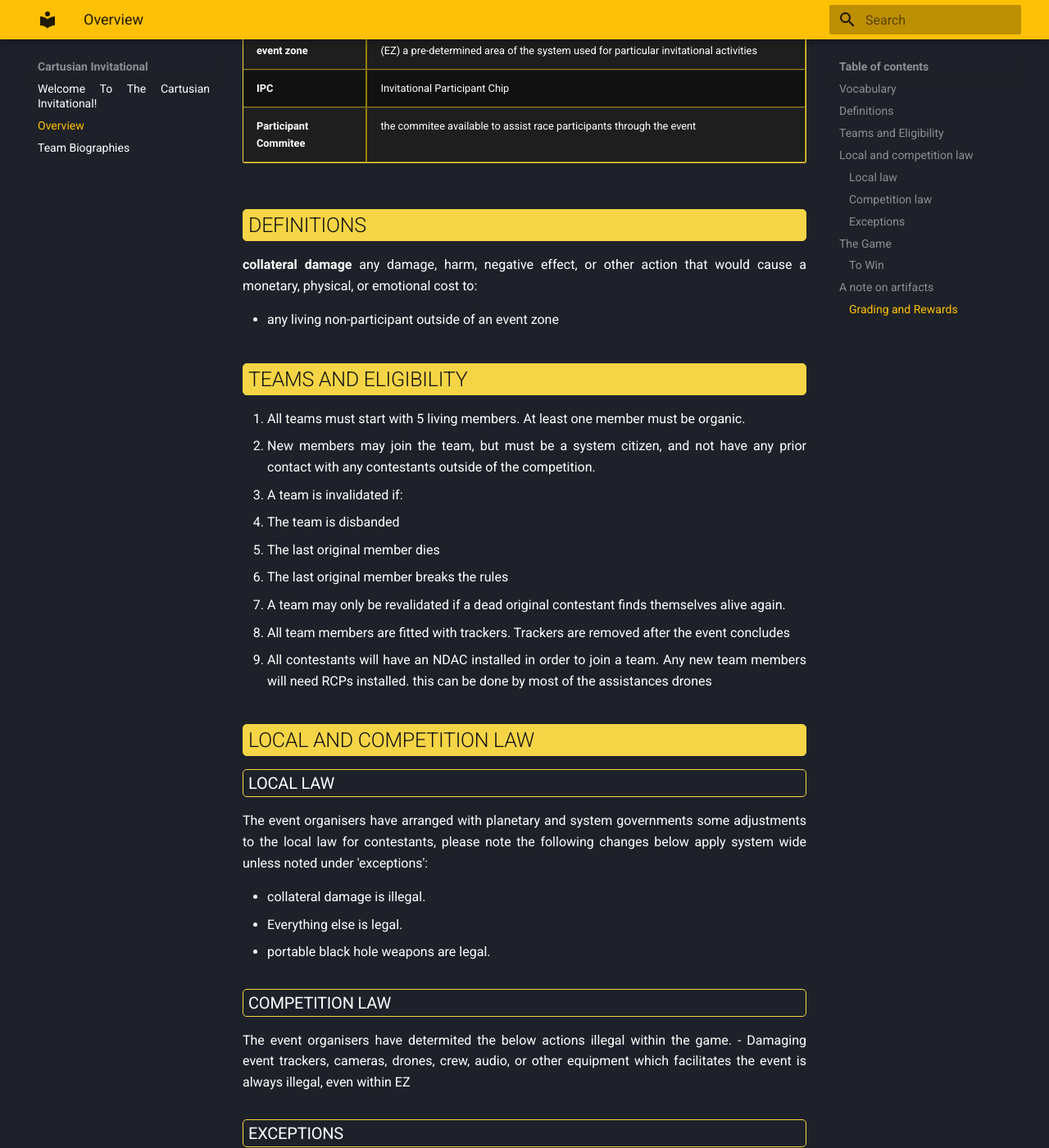
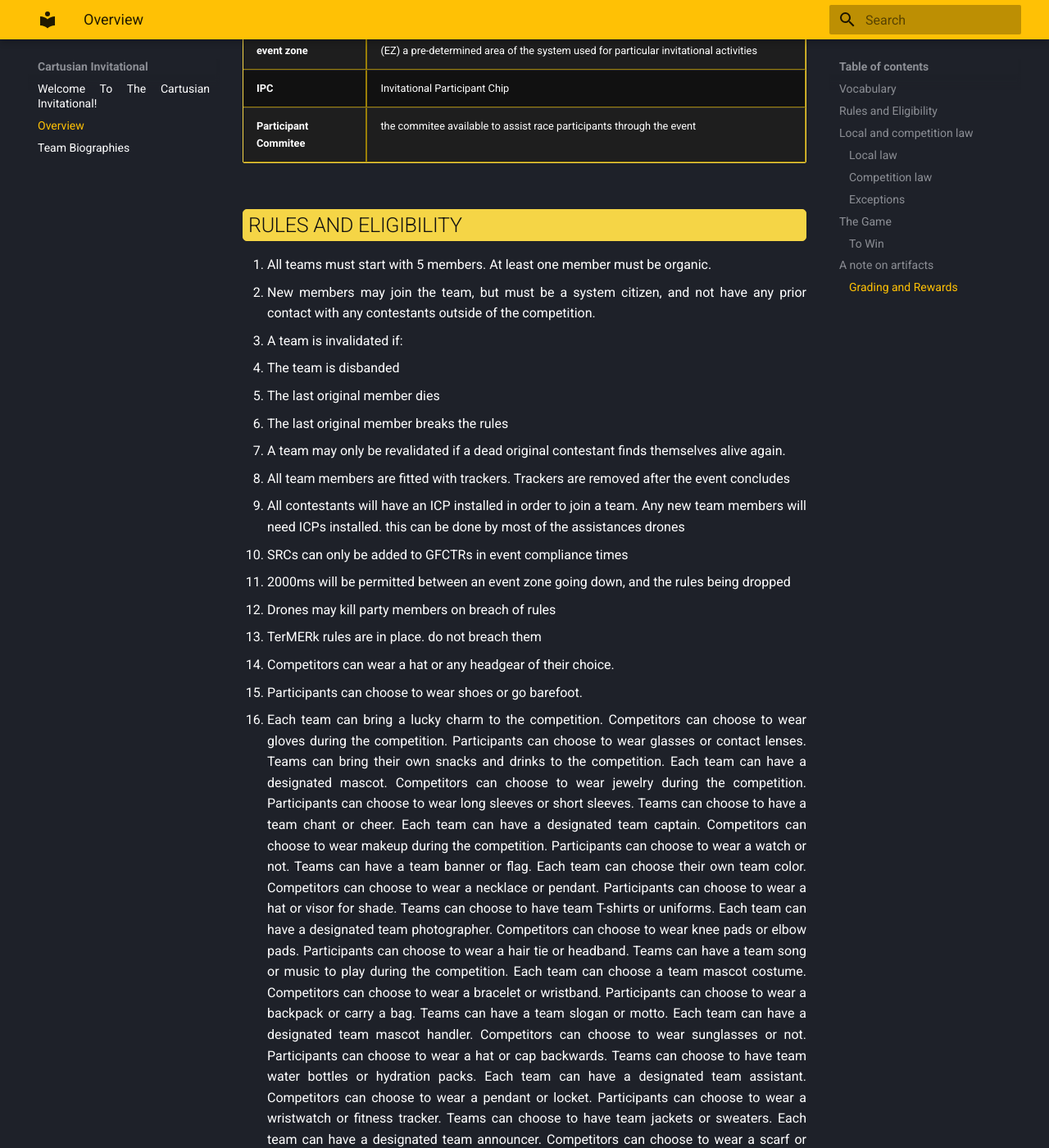
Before and after one commit to RollForCode/cartusian-triangles-wiki, an MkDocs documentation site: the page built from docs/overview.md, in a window 1280 px wide and 1400 px high, scrolled down 472 px. Shown: the whole window at 82% size. Built offline with MkDocs 1.6.1 and Material for MkDocs 9.7.7, drawn with Linux system fonts in a browser that asks for light colours; some of the changed text lies outside the part shown.

Commit message:
Update from https://github.com/RollForCode/starfinder-trianges/commit/d7e2abe4f1a53ea9283bace0bae5dca7c69bfd0e

```diff
--- a/docs/overview.md
+++ b/docs/overview.md
@@ -13,16 +13,9 @@ Information on this page is to help you understand the rules.
 | **IPC** | Invitational Participant Chip |
 | **Participant Commitee** | the commitee available to assist race participants through the event |
 
-## Definitions
+## Rules and Eligibility
 
-**collateral damage**
-any damage, harm, negative effect, or other action that would cause a monetary, physical, or emotional cost to:
-
-- any living non-participant outside of an event zone
-
-## Teams and Eligibility
-
-1. All teams must start with 5 living members. At least one member must be organic.
+1. All teams must start with 5 members. At least one member must be organic.
 2. New members may join the team, but must be a system citizen, and not have any prior contact with any contestants outside of the competition.
 3. A team is invalidated if:
    - The team is disbanded
@@ -30,7 +23,69 @@ any damage, harm, negative effect, or other action that would cause a monetary,
    - The last original member breaks the rules
 4. A team may only be revalidated if a dead original contestant finds themselves alive again.
 5. All team members are fitted with trackers. Trackers are removed after the event concludes
-6. All contestants will have an NDAC installed in order to join a team. Any new team members will need RCPs installed. this can be done by most of the assistances drones
+6. All contestants will have an ICP installed in order to join a team. Any new team members will need ICPs installed. this can be done by most of the assistances drones
+7. SRCs can only be added to GFCTRs in event compliance times
+8. 2000ms will be permitted between an event zone going down, and the rules being dropped
+9. Drones may kill party members on breach of rules
+10. TerMERk rules are in place. do not breach them
+11. Competitors can wear a hat or any headgear of their choice.
+1. Participants can choose to wear shoes or go barefoot.
+1. Each team can bring a lucky charm to the competition.
+Competitors can choose to wear gloves during the competition.
+Participants can choose to wear glasses or contact lenses.
+Teams can bring their own snacks and drinks to the competition.
+Each team can have a designated mascot.
+Competitors can choose to wear jewelry during the competition.
+Participants can choose to wear long sleeves or short sleeves.
+Teams can choose to have a team chant or cheer.
+Each team can have a designated team captain.
+Competitors can choose to wear makeup during the competition.
+Participants can choose to wear a watch or not.
+Teams can have a team banner or flag.
+Each team can choose their own team color.
+Competitors can choose to wear a necklace or pendant.
+Participants can choose to wear a hat or visor for shade.
+Teams can choose to have team T-shirts or uniforms.
+Each team can have a designated team photographer.
+Competitors can choose to wear knee pads or elbow pads.
+Participants can choose to wear a hair tie or headband.
+Teams can have a team song or music to play during the competition.
+Each team can choose a team mascot costume.
+Competitors can choose to wear a bracelet or wristband.
+Participants can choose to wear a backpack or carry a bag.
+Teams can have a team slogan or motto.
+Each team can have a designated team mascot handler.
+Competitors can choose to wear sunglasses or not.
+Participants can choose to wear a hat or cap backwards.
+Teams can choose to have team water bottles or hydration packs.
+Each team can have a designated team assistant.
+Competitors can choose to wear a pendant or locket.
+Participants can choose to wear a wristwatch or fitness tracker.
+Teams can choose to have team jackets or sweaters.
+Each team can have a designated team announcer.
+Competitors can choose to wear a scarf or necktie.
+Participants can choose to wear a headscarf or bandana.
+Teams can choose to have team hats or beanies.
+Each team can have a designated team doctor.
+Competitors can choose to wear a belt or suspenders.
+Participants can choose to wear a brooch or lapel pin.
+Teams can have a team mascot dance or routine.
+Each team can have a designated team chauffeur.
+Competitors can choose to wear a pocket square or handkerchief.
+Participants can choose to wear a scarf or shawl.
+Teams can have team spirit items or accessories.
+Each team can have a designated team publicist.
+Competitors can choose to wear a tie or bow tie.
+Participants can choose to wear a necklace or choker.
+Teams can have a team mascot voice or sound effect.
+Each team can have a designated team stylist.
+Competitors can choose to wear a brooch or pin.
+Participants can choose to wear a bracelet or anklet.
+Teams can have team mascot merchandise or souvenirs.
+Each team can have a designated team lawyer.
+Competitors can choose to wear a scarf or ascot.
+Participants can choose to wear a hat or cap forwards.
+Teams can have team mascot video or animation.
 
 ## Local and competition law
 
```
Also changed, not shown: docs/team_biographies.md (+17 -1 lines).
